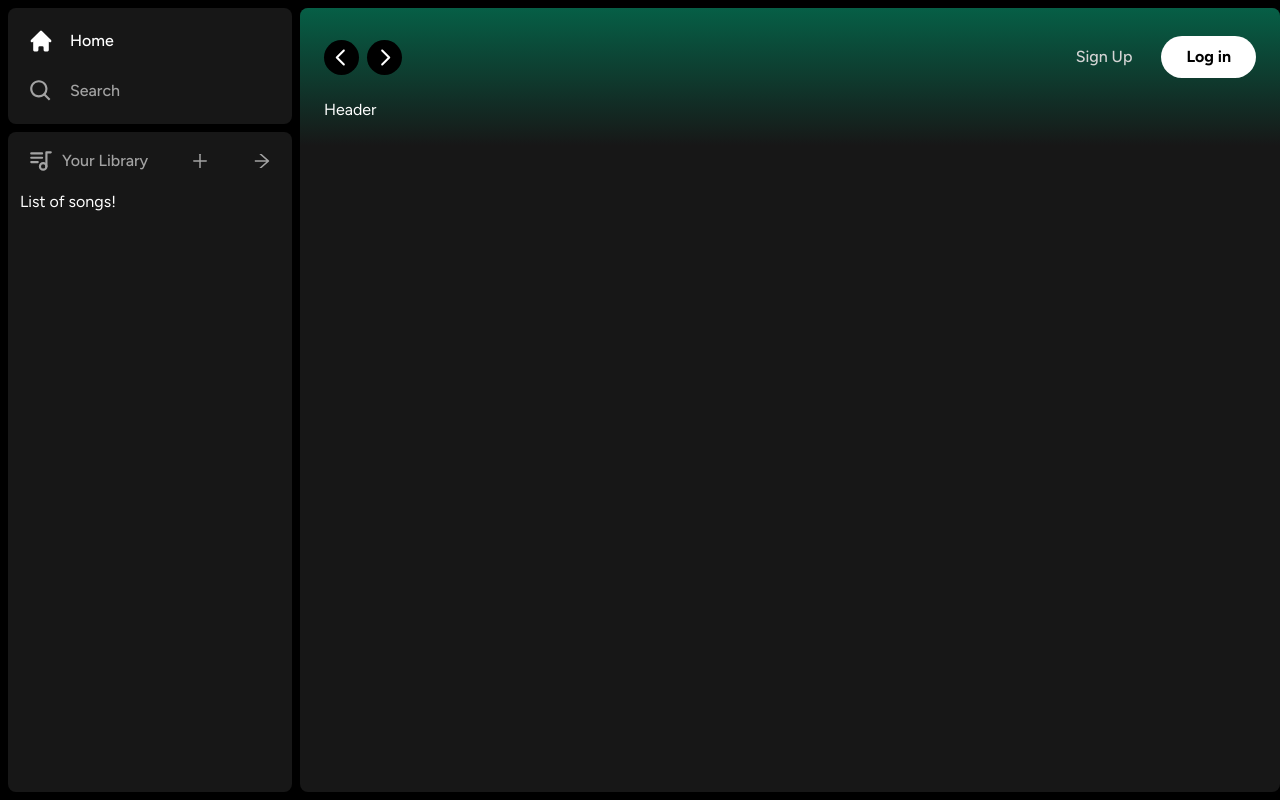
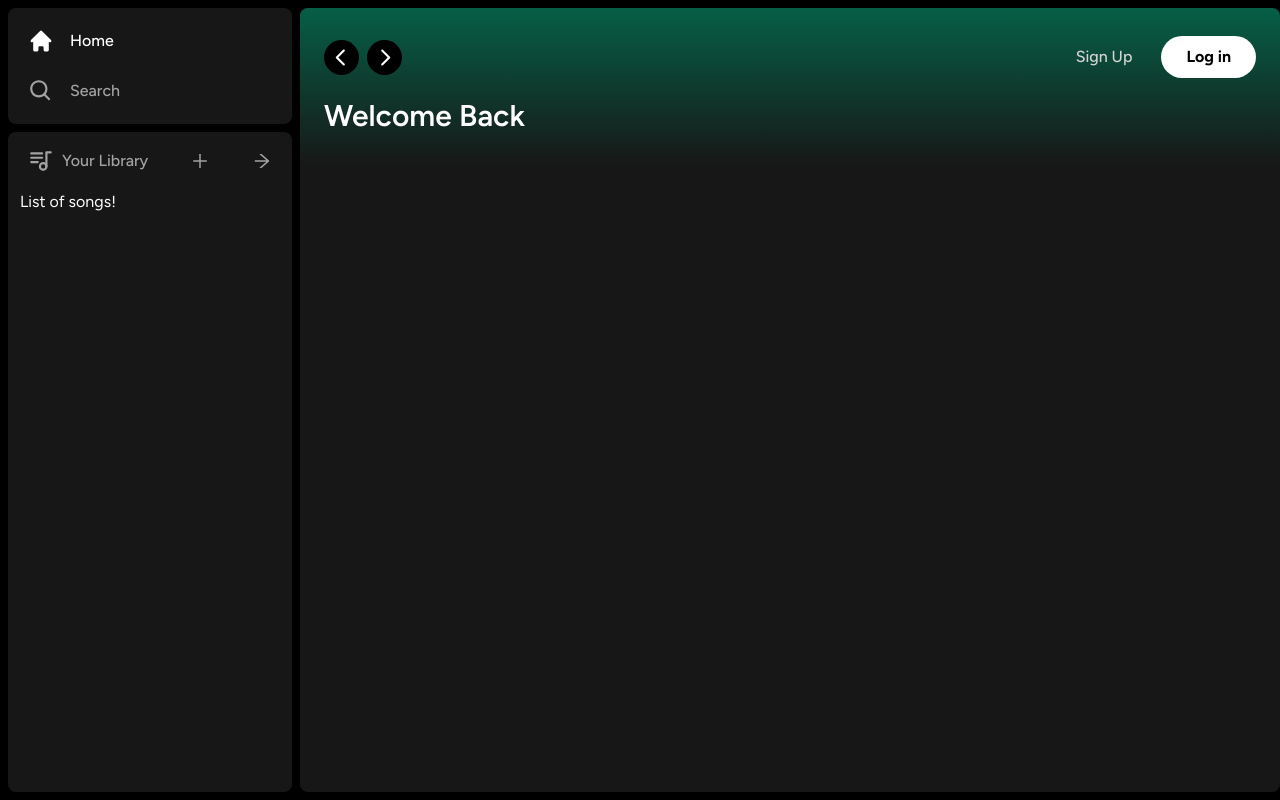
Before and after one commit to Legitshadows/spotify-clone, a Next.js app: page / in a window 1280 px wide. Built offline with nearby package versions, Linux system fonts and the light colour scheme.

Commit message:
making some changes to pages

```diff
--- a/app/(site)/page.tsx
+++ b/app/(site)/page.tsx
@@ -1,4 +1,5 @@
 import Header from "@/components/Header";
+
 
 export default function Home() {
  return (
@@ -11,7 +12,13 @@ export default function Home() {
     overflow-y-auto
   ">
     <Header>
-      Header
+      <div className="mb-2">
+        <h1 className="
+          text-white
+          text-3xl
+          font-semibold
+        ">Welcome Back</h1>
+      </div>
     </Header>
   </div>
  )
```
